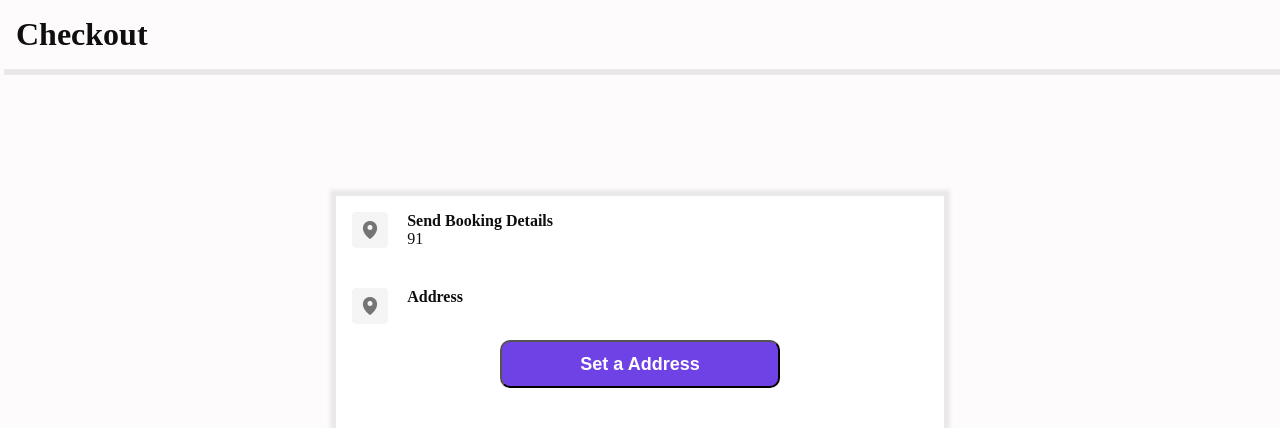
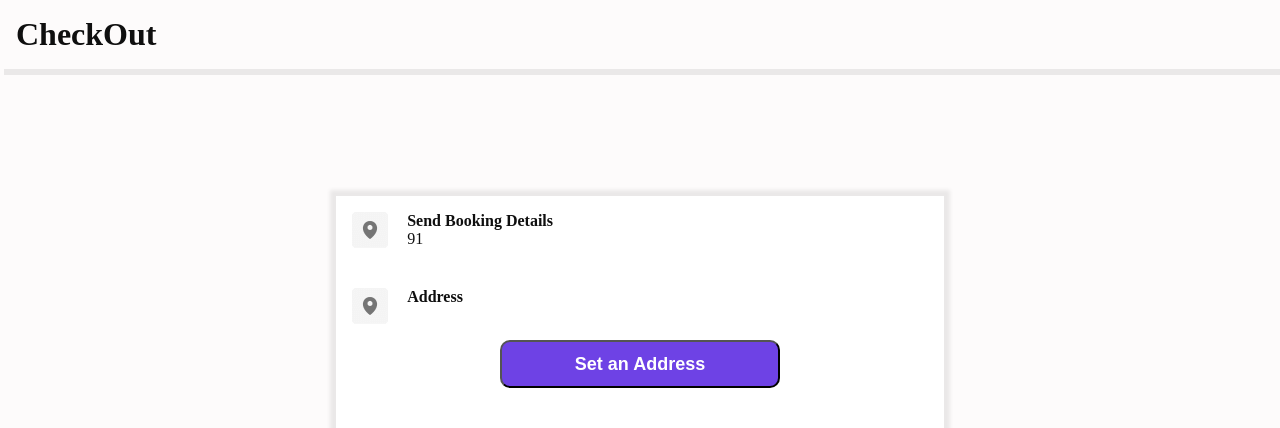
Before and after one commit to AYS-At-Your-Service/AYS, a React (Vite) app in the folder Frontend/: page /checkout in a window 1280 px wide. Shown: the top 428 px of the page. Built offline with nearby package versions, Linux system fonts and the light colour scheme.

Commit message:
Added Every Constants

```diff
--- a/Frontend/src/components/CheckOut/Checkout.jsx
+++ b/Frontend/src/components/CheckOut/Checkout.jsx
@@ -7,7 +7,7 @@ import InnerDivstyles from "../CheckOut/Divcss/InnerBox.module.css"
 import OuterDivStyles from "../CheckOut/Divcss/InsideBox.module.css"
 import BoxStyles from "../CheckOut/BoxWrapper.module.css"
 import CheckoutMainStyles from "../../components/CheckOut/CheckoutMain.module.css"
-import {LandLine} from "../CheckOut/constants/constant.js"
+import * as consts from "../CheckOut/constants/constant.js"
 import HeaderStyles from "../CheckOut/CheckOutHeader.module.css"
 import { PhoneFunction } from "../../States/state.js";
 import { AddressFunction } from "../../States/state.js";
@@ -43,7 +43,7 @@ export function CheckOut(){
     return(
     <div  className = {MainDivStyles}>
     <div className={headerStyles}>
-          <h1>Checkout</h1>
+          <h1>{consts.CheckOutHeader}</h1>
     </div>
       <div className={boxStyles}>
         <div className = {outerdivStyles}>
@@ -51,8 +51,8 @@ export function CheckOut(){
             <div style={{display: "flex"}}>
                 <img src = {Image} className= {ImageStyles}></img>
                 <div>
-                  <h4>Send Booking Details</h4>
-                  <p>{LandLine}<span>{phone}</span></p>
+                  <h4>{consts.BookingDetails}</h4>
+                  <p>{consts.LandLine}<span>{phone}</span></p>
                 </div>
             </div>
             <div>
@@ -69,17 +69,17 @@ export function CheckOut(){
             <div style={{display: "flex"}}>
                 <img src = {Image} className= {ImageStyles}></img>
                 <div>
-                  <h4>Address</h4>
+                  <h4>{consts.Address}</h4>
                   <p>{address}</p>
                 </div>
             </div>
             <div>
-                {address && <button className= {smallButtonStyles}><b>Edit</b></button>}
+                {address && <button className= {smallButtonStyles}><b>{consts.edit}</b></button>}
             </div>
           </div>
           <div className= {largeButtondiv}>
             {
-              (!address && <button className= {largeButtonStyles}>Set a Address</button>)
+              (!address && <button className= {largeButtonStyles}>{consts.SetAddress}</button>)
             }
 
           </div>
@@ -91,17 +91,17 @@ export function CheckOut(){
             <div style={{display: "flex"}}>
                 <img src = {SlotImage} className= {ImageStyles}></img>
                 <div>
-                  <h4>Slot</h4>
+                  <h4>{consts.Slot}</h4>
                   <p>{slot}</p>
                 </div>
             </div>
             <div>
-              {slot && <button className= {smallButtonStyles}><b>Edit</b></button>}
+              {slot && <button className= {smallButtonStyles}><b>{consts.edit}</b></button>}
             </div>
           </div>
           <div className= {largeButtondiv}>
             {
-              (!slot && <button className= {largeButtonStyles}>Set a Slot</button>)
+              (!slot && <button className= {largeButtonStyles}>{consts.SetSlot}</button>)
             }
 
           </div>
@@ -120,7 +120,7 @@ export function CheckOut(){
           </div>
           <div className= {largeButtondiv}>
             {
-              (slot && address && <button className= {largeButtonStyles} onClick={handleProceed}>Payment</button>)
+              (slot && address && <button className= {largeButtonStyles} onClick={handleProceed}>{consts.Payment}</button>)
             }
 
           </div>
--- a/Frontend/src/components/CheckOut/constants/constant.js
+++ b/Frontend/src/components/CheckOut/constants/constant.js
@@ -1 +1,9 @@
 export const LandLine = 91
+export const Payment = "Payment"
+export const SetSlot = "Set a Slot"
+export const SetAddress = "Set an Address"
+export const edit = "Edit"
+export const BookingDetails = "Send Booking Details"
+export const Address = "Address"
+export const CheckOutHeader = "CheckOut"
+export const Slot = "Slot"
```
